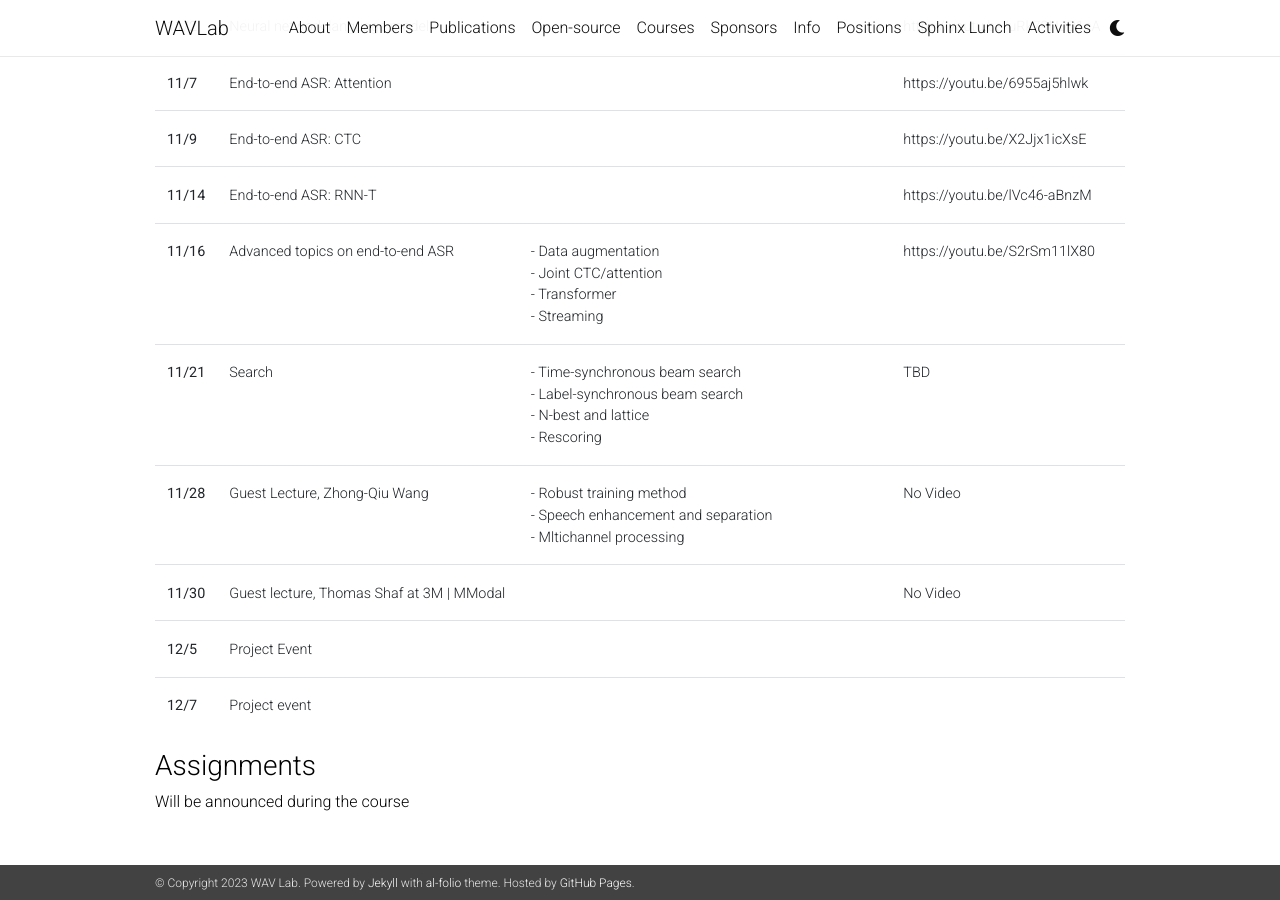
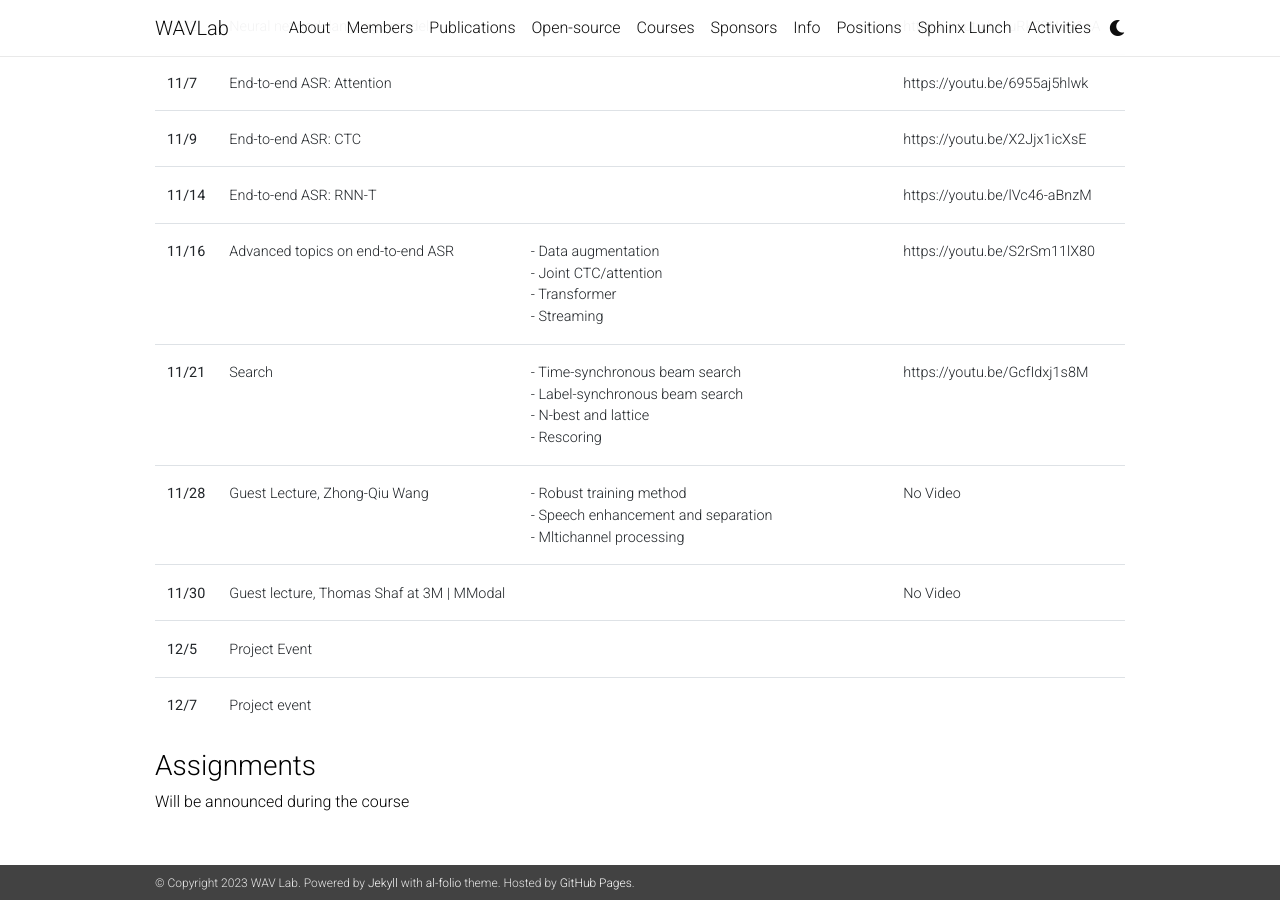
Before and after one commit to shinjiwlab/shinjiwlab.github.io, a Jekyll site: the page built from _posts/2022-08-29-11751-2022f.md, in a window 1280 px wide and 900 px high, scrolled down 2125 px. Built offline with Jekyll 4.4.1, drawn with Linux system fonts in a browser that asks for light colours; nearby versions of some CDN libraries; a style sheet for code colours, icons or effects is not loaded.

Commit message:
Update 2022-08-29-11751-2022f.md

```diff
--- a/_posts/2022-08-29-11751-2022f.md
+++ b/_posts/2022-08-29-11751-2022f.md
@@ -232,7 +232,7 @@ Description here
       	- N-best and lattice <br>
       	- Rescoring <br>
       </td>
-      <td>TBD</td>
+      <td>https://youtu.be/GcfIdxj1s8M</td>
     </tr>
     <tr>
       <th scope="row">11/28</th>
```
